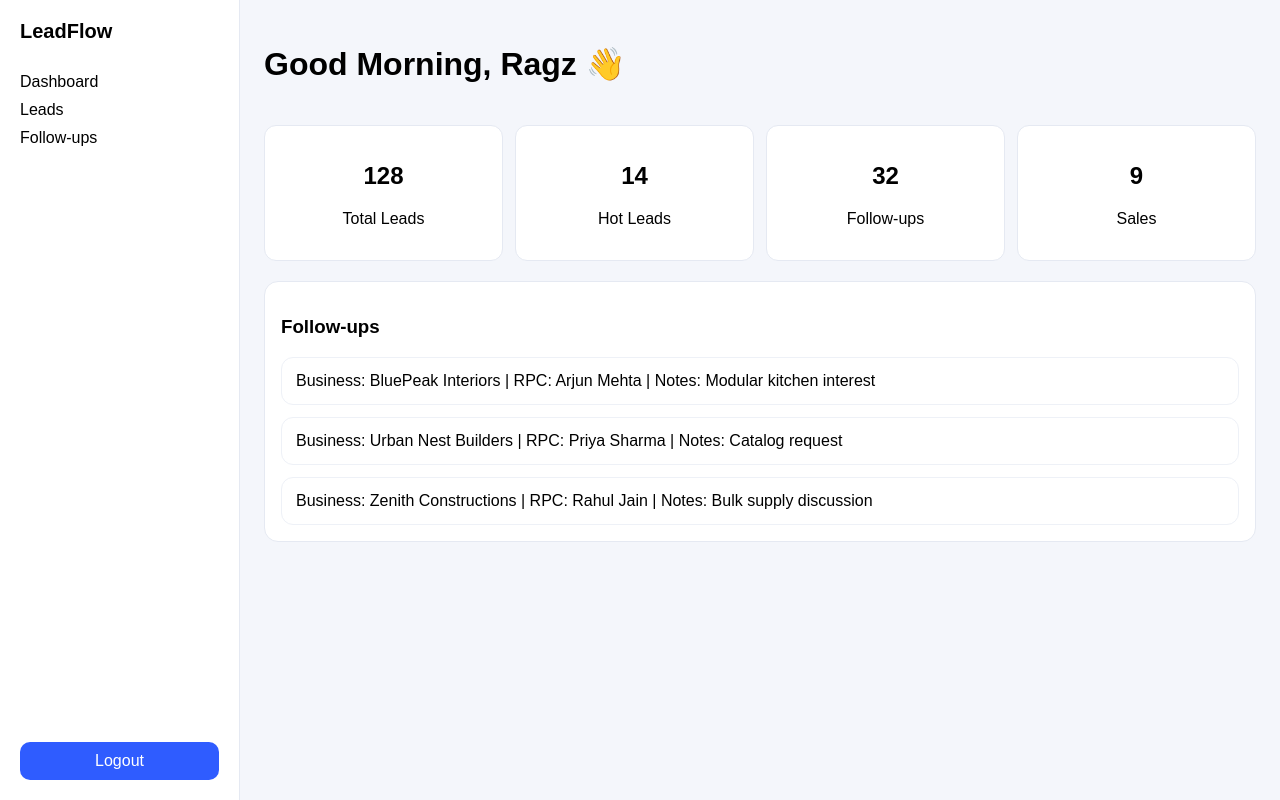
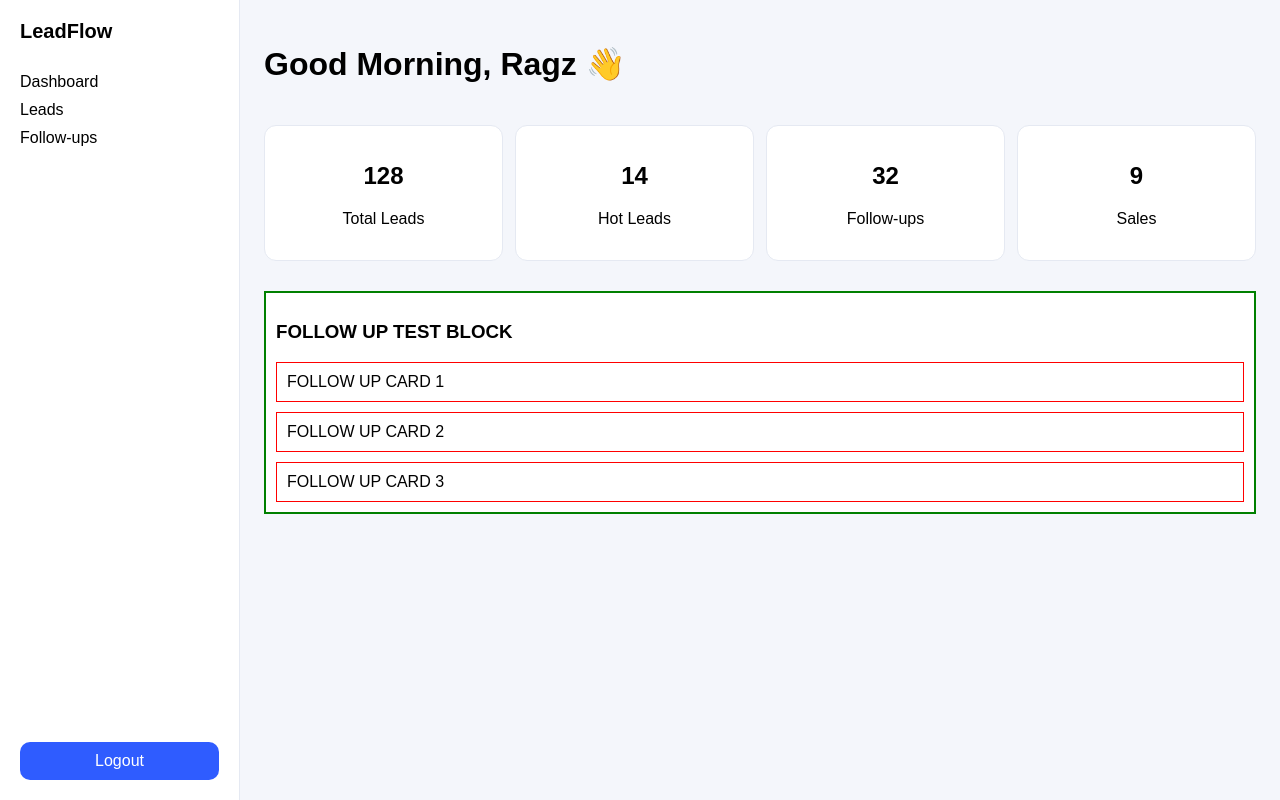
Before and after one commit to stirr3dz3phyr-ship-it/LeadFlow-WarMachine, a React (Vite) app: page / in a window 1280 px wide. Built offline with nearby package versions, Linux system fonts and the light colour scheme.

Commit message:
Update App.jsx

```diff
--- a/src/App.jsx
+++ b/src/App.jsx
@@ -21,10 +21,11 @@ export default function App() {
       </aside>
 
       {/* MAIN */}
-      <main className="main">
+     <main className="main">
 
   <h1>Good Morning, Ragz 👋</h1>
 
+  {/* KPI */}
   <div className="kpi-strip">
     <div className="kpi-card"><h2>128</h2><p>Total Leads</p></div>
     <div className="kpi-card"><h2>14</h2><p>Hot Leads</p></div>
@@ -32,24 +33,21 @@ export default function App() {
     <div className="kpi-card"><h2>9</h2><p>Sales</p></div>
   </div>
 
-  <div className="workspace">
+  {/* FOLLOW UPS - TEST BLOCK */}
+  <div style={{ marginTop: "30px", padding: "10px", background: "#fff", border: "2px solid green" }}>
 
-    <h3>Follow-ups</h3>
+    <h3>FOLLOW UP TEST BLOCK</h3>
 
-    <div className="followup-list">
+    <div style={{ padding: "10px", border: "1px solid red", marginTop: "10px" }}>
+      FOLLOW UP CARD 1
+    </div>
 
-      <div className="lead-card">
-        Business: BluePeak Interiors | RPC: Arjun Mehta | Notes: Modular kitchen interest
-      </div>
+    <div style={{ padding: "10px", border: "1px solid red", marginTop: "10px" }}>
+      FOLLOW UP CARD 2
+    </div>
 
-      <div className="lead-card">
-        Business: Urban Nest Builders | RPC: Priya Sharma | Notes: Catalog request
-      </div>
-
-      <div className="lead-card">
-        Business: Zenith Constructions | RPC: Rahul Jain | Notes: Bulk supply discussion
-      </div>
-
+    <div style={{ padding: "10px", border: "1px solid red", marginTop: "10px" }}>
+      FOLLOW UP CARD 3
     </div>
 
   </div>
```
